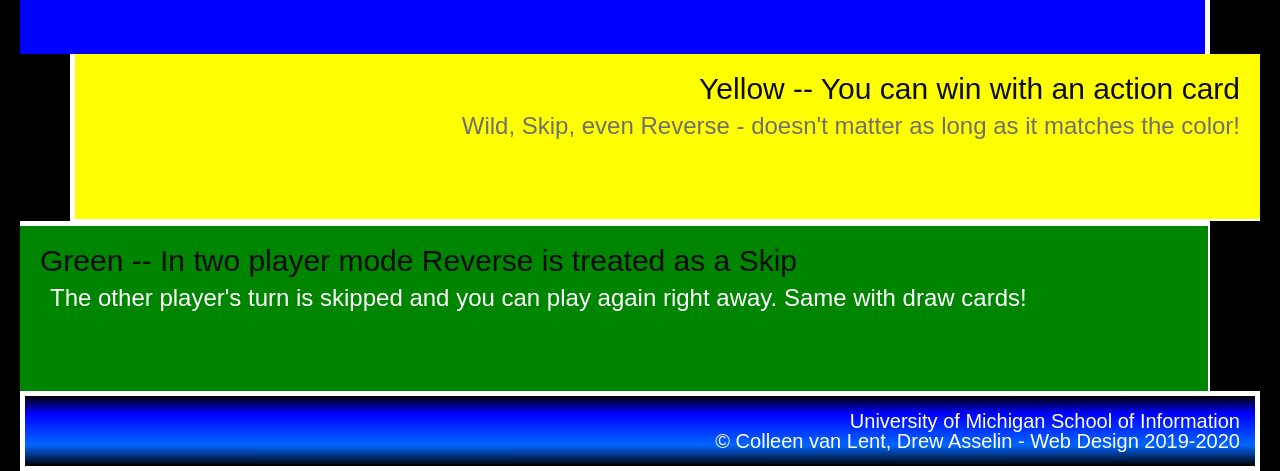
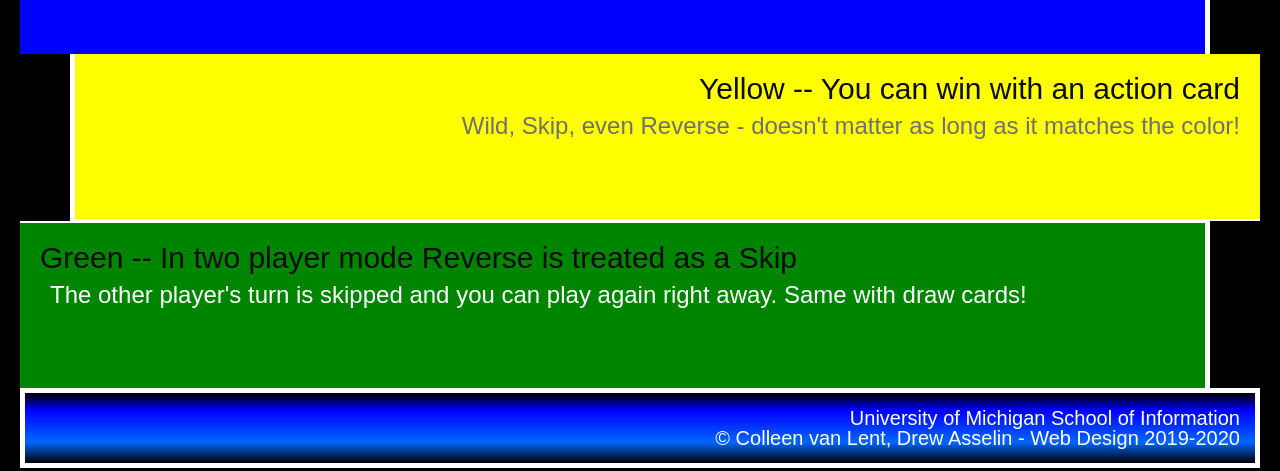
Before and after one commit to Suf06/hw2-2024, a plain HTML site: page index.html in a window 1280 px wide. Shown: the part 779-1250 px from the top of the page. Drawn offline with Linux system fonts and the light colour scheme.

Commit message:
Add files via upload

```diff
--- a/css/style.css
+++ b/css/style.css
@@ -81,8 +81,8 @@ div{
     text-align: left;
     margin-right: 50px;
     border: none;
-    border-right: 2px solid #ffffff;
-    border-top: 5px solid #ffffff;
+    border-right: 5px solid #ffffff;
+    border-top: 2px solid #ffffff;
 }
 
 footer{
```
